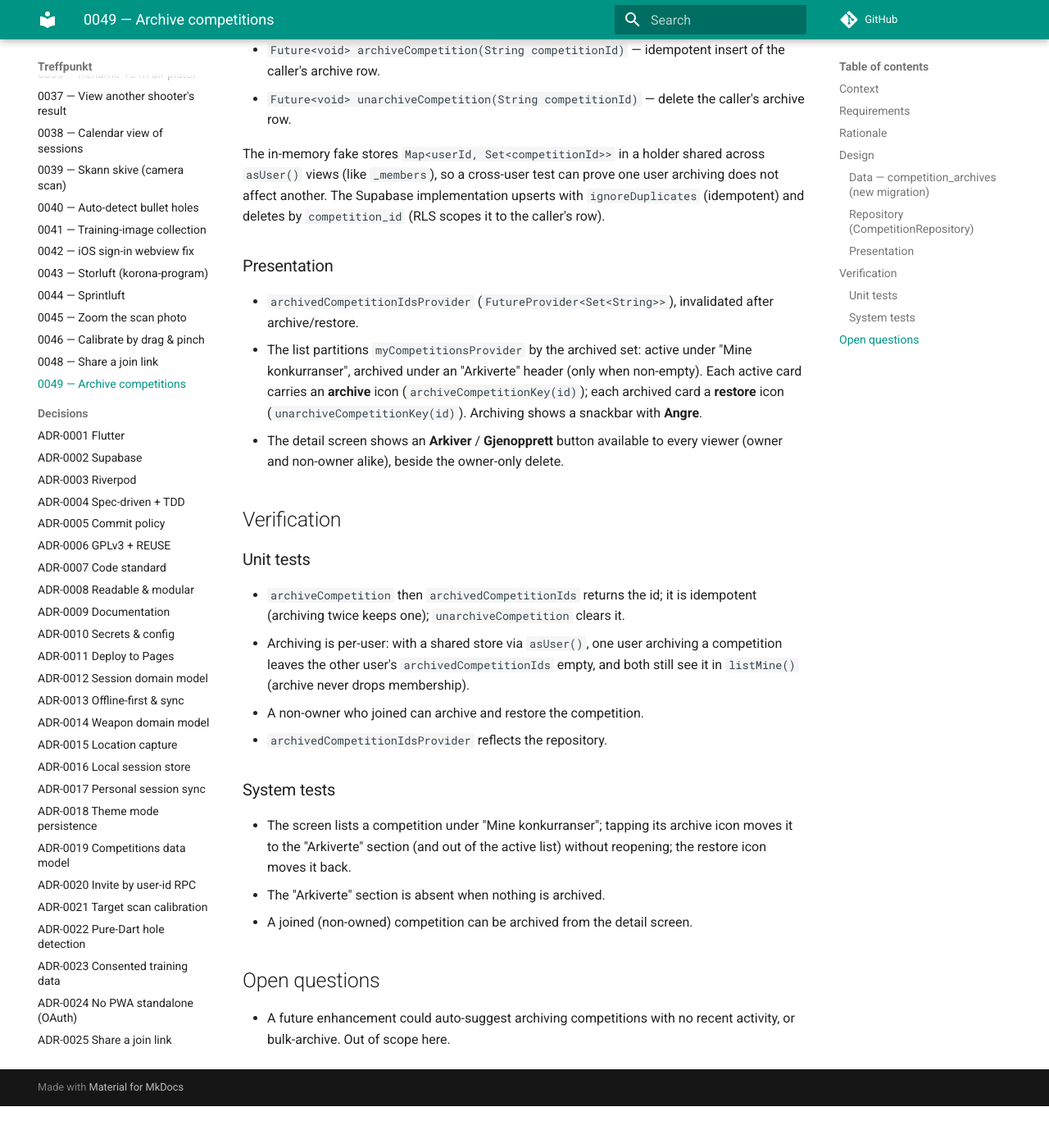
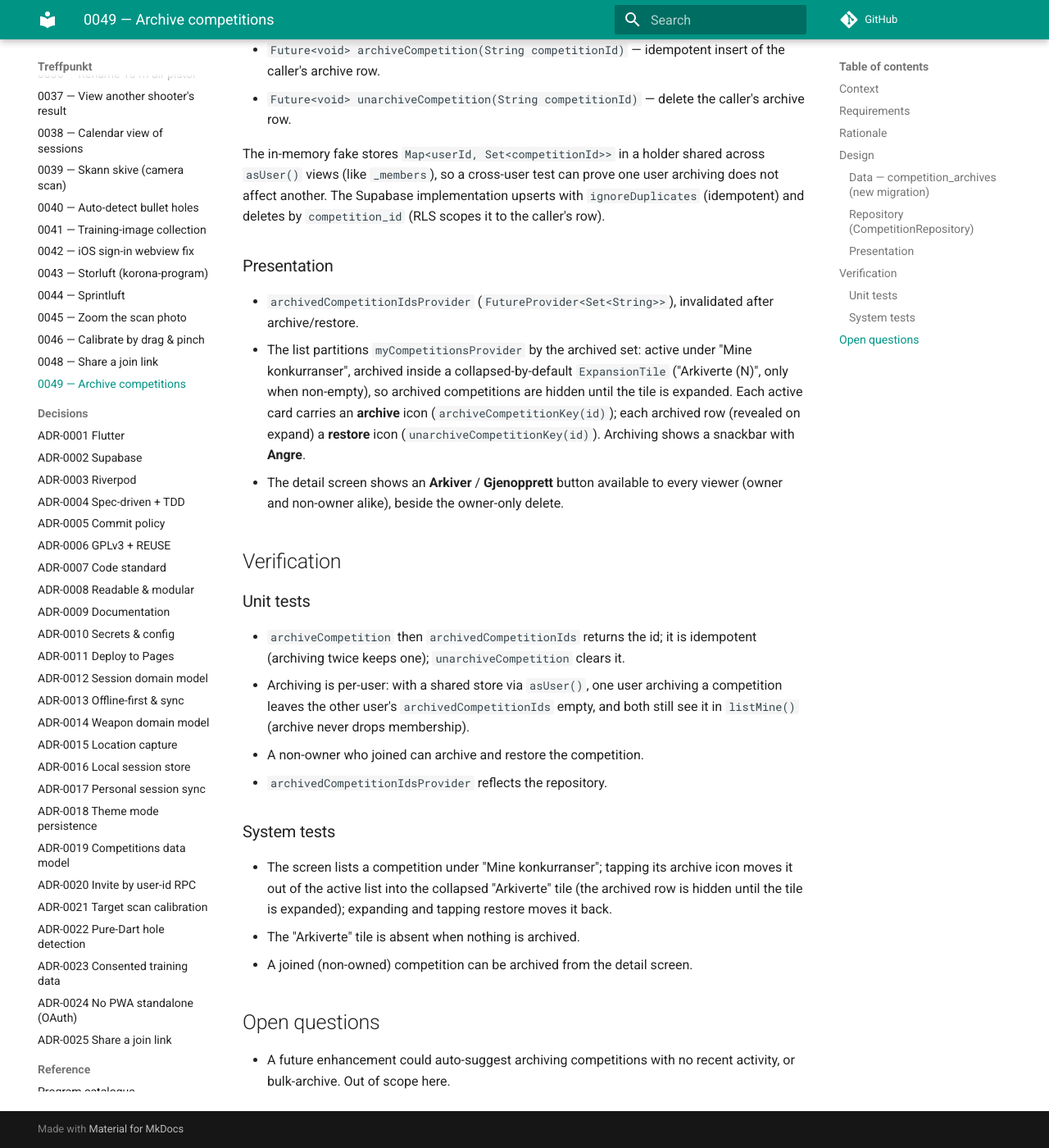
Before and after one commit to roykollensvendsen/treffpunkt, an MkDocs documentation site: the page built from docs/specs/0049-archive-competitions.md, in a window 1280 px wide and 1400 px high, scrolled down 1983 px. Shown: the whole window at 82% size. Built offline with MkDocs 1.6.1 and Material for MkDocs 9.7.7, drawn with Linux system fonts in a browser that asks for light colours; comment, search, counter and statistics services are not loaded; before the commit the page ends 3332 px from its top, so only the background shows below that; some of the changed text lies outside the part shown.

Commit message:
feat(competitions): collapse the archived list by default
Archived competitions used to sit in an always-open "Arkiverte" list at
the bottom of the screen, which still cluttered the view. They now live in
a single "Arkiverte (N)" row that is collapsed by default — tap it to
expand and reveal the archived competitions (each with its restore
action), tap again to tuck them away. The active list stays clean, and the
count tells you how many are hidden. See spec 0049.

```diff
--- a/docs/specs/0049-archive-competitions.md
+++ b/docs/specs/0049-archive-competitions.md
@@ -24,8 +24,9 @@
 3. A non-owner can archive a competition they joined even though they cannot
    delete it.
 4. The competition list shows **active** competitions by default; archived ones
-   move to a separate, secondary **"Arkiverte"** section (shown only when the
-   user has archived at least one).
+   move into a separate **"Arkiverte (N)"** tile that is **collapsed by
+   default** (shown only when the user has archived at least one), so they stay
+   tucked away until the user expands it.
 5. Archiving and restoring are reachable from the list (a per-card action) and
    from the competition detail screen, and take effect without reopening the
    screen.
@@ -90,10 +91,12 @@
 - `archivedCompetitionIdsProvider` (`FutureProvider<Set<String>>`), invalidated
   after archive/restore.
 - The list partitions `myCompetitionsProvider` by the archived set: active under
-  "Mine konkurranser", archived under an "Arkiverte" header (only when
-  non-empty). Each active card carries an **archive** icon
-  (`archiveCompetitionKey(id)`); each archived card a **restore** icon
-  (`unarchiveCompetitionKey(id)`). Archiving shows a snackbar with **Angre**.
+  "Mine konkurranser", archived inside a collapsed-by-default `ExpansionTile`
+  ("Arkiverte (N)", only when non-empty), so archived competitions are hidden
+  until the tile is expanded. Each active card carries an **archive** icon
+  (`archiveCompetitionKey(id)`); each archived row (revealed on expand) a
+  **restore** icon (`unarchiveCompetitionKey(id)`). Archiving shows a snackbar
+  with **Angre**.
 - The detail screen shows an **Arkiver** / **Gjenopprett** button available to
   every viewer (owner and non-owner alike), beside the owner-only delete.
 
@@ -109,9 +112,10 @@
 
 ### System tests
 - The screen lists a competition under "Mine konkurranser"; tapping its archive
-  icon moves it to the "Arkiverte" section (and out of the active list) without
-  reopening; the restore icon moves it back.
-- The "Arkiverte" section is absent when nothing is archived.
+  icon moves it out of the active list into the collapsed "Arkiverte" tile
+  (the archived row is hidden until the tile is expanded); expanding and tapping
+  restore moves it back.
+- The "Arkiverte" tile is absent when nothing is archived.
 - A joined (non-owned) competition can be archived from the detail screen.
 
 ## Open questions
```
Also changed, not shown: docs/CHANGELOG.md (+2 -1 lines), 2 other files.
